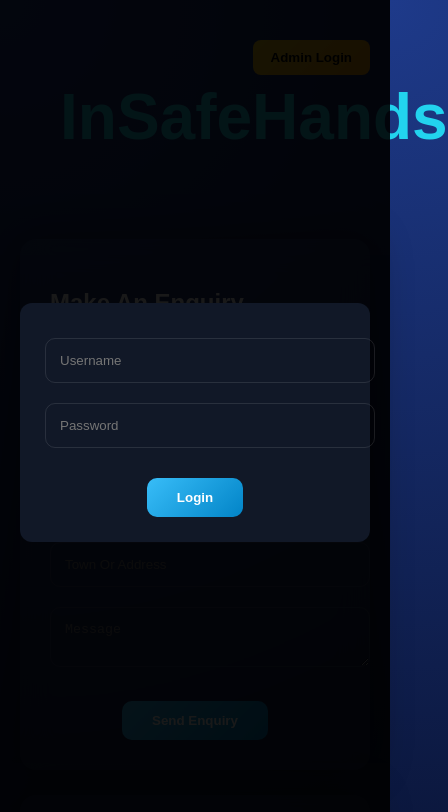
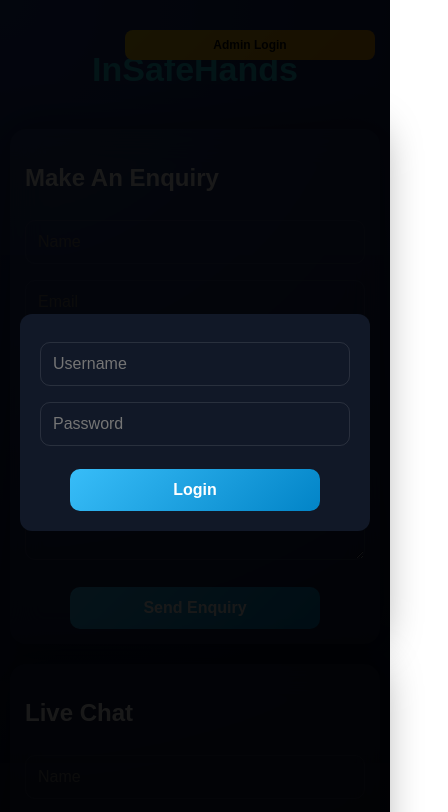
Before and after one commit to rumseycatherine255-svg/botty, a website: page public/index.html in a window 390 px wide. Both pictures are taken after a click on the button "Admin Login". Shown: the top 812 px of the page, 448 px wide, since content can reach past the window. Drawn offline with Linux system fonts and the light colour scheme.

Commit message:
Update index.html

```diff
--- a/public/index.html
+++ b/public/index.html
@@ -14,24 +14,27 @@
 
     #adminBtn {
       position: fixed;
-      top: 20px;
-      right: 20px;
+      top: 15px;
+      right: 15px;
       background: linear-gradient(135deg, #facc15, #f59e0b);
       border: none;
-      padding: 10px 18px;
+      padding: 10px 14px;
       border-radius: 8px;
       font-weight: bold;
       cursor: pointer;
       color: black;
+      font-size: 14px;
     }
 
     header {
-      padding: 80px 60px 40px;
+      padding: 60px 20px 20px;
+      text-align: center;
     }
 
     .title {
-      font-size: 64px;
+      font-size: 48px;
       font-weight: bold;
+      word-break: break-word;
     }
 
     .title span {
@@ -40,45 +43,55 @@
 
     .subtitle {
       margin-top: 10px;
-      font-size: 20px;
+      font-size: 16px;
       color: #ccc;
     }
 
     .container {
       max-width: 900px;
       margin: auto;
-      padding: 20px;
+      padding: 15px;
     }
 
     .card {
       background: rgba(255,255,255,0.05);
       backdrop-filter: blur(15px);
       border-radius: 16px;
-      padding: 30px;
-      margin: 25px 0;
+      padding: 20px;
+      margin: 20px 0;
       box-shadow: 0 0 40px rgba(0,0,0,0.4);
     }
 
     input, textarea {
       width: 100%;
-      padding: 14px;
-      margin: 10px 0;
+      padding: 12px;
+      margin: 8px 0;
       border-radius: 10px;
       border: 1px solid rgba(255,255,255,0.1);
       background: transparent;
       color: white;
+      font-size: 16px;
+      box-sizing: border-box;
+    }
+
+    textarea {
+      min-height: 100px;
+      resize: vertical;
     }
 
     button {
       display: block;
-      margin: 20px auto 0;
-      padding: 12px 30px;
+      margin: 15px auto 0;
+      padding: 12px 20px;
       border-radius: 10px;
       border: none;
       background: linear-gradient(135deg, #38bdf8, #0284c7);
       color: white;
       font-weight: bold;
       cursor: pointer;
+      font-size: 16px;
+      width: 100%;
+      max-width: 250px;
     }
 
     #loginBox {
@@ -88,22 +101,50 @@
       background: rgba(0,0,0,0.9);
       align-items: center;
       justify-content: center;
+      padding: 20px;
     }
 
     #loginInner {
       background: #111827;
-      padding: 25px;
+      padding: 20px;
       border-radius: 12px;
-      width: 300px;
+      width: 100%;
+      max-width: 320px;
     }
 
-    #adminPanel { display: none; }
+    #adminPanel {
+      display: none;
+    }
 
     .msg {
       background: #1e293b;
       padding: 10px;
       margin: 6px 0;
       border-radius: 8px;
+      word-break: break-word;
+    }
+
+    @media (max-width: 600px) {
+      .title {
+        font-size: 34px;
+      }
+
+      header {
+        padding: 50px 15px 10px;
+      }
+
+      .container {
+        padding: 10px;
+      }
+
+      .card {
+        padding: 15px;
+      }
+
+      #adminBtn {
+        font-size: 12px;
+        padding: 8px 12px;
+      }
     }
   </style>
 </head>
@@ -113,7 +154,7 @@
 <button id="adminBtn" onclick="openLogin()">Admin Login</button>
 
 <header>
-  <div class="title"><span> InSafeHands</div>
+  <div class="title"><span>InSafeHands</span></div>
 </header>
 
 <div class="container">
@@ -154,30 +195,34 @@
 </div>
 
 <script>
-
 function openLogin() {
-  loginBox.style.display = "flex";
+  document.getElementById("loginBox").style.display = "flex";
 }
 
 function login() {
-  if (user.value === "Cat" && pass.value === "Admin") {
-    loginBox.style.display = "none";
-    adminPanel.style.display = "block";
+  const user = document.getElementById("user").value;
+  const pass = document.getElementById("pass").value;
+
+  if (user === "Cat" && pass === "Admin") {
+    document.getElementById("loginBox").style.display = "none";
+    document.getElementById("adminPanel").style.display = "block";
     loadData();
+  } else {
+    alert("Invalid login");
   }
 }
 
-/* QUOTE WITH ERROR DISPLAY */
+/* QUOTE */
 async function sendQuote() {
   const res = await fetch("/send-quote", {
     method: "POST",
     headers: {"Content-Type":"application/json"},
     body: JSON.stringify({
-      name: qname.value,
-      email: qemail.value,
-      phone: qphone.value,
-      address: qaddress.value,
-      message: qmsg.value
+      name: document.getElementById("qname").value,
+      email: document.getElementById("qemail").value,
+      phone: document.getElementById("qphone").value,
+      address: document.getElementById("qaddress").value,
+      message: document.getElementById("qmsg").value
     })
   });
 
@@ -196,8 +241,8 @@ async function sendChat() {
     method: "POST",
     headers: {"Content-Type":"application/json"},
     body: JSON.stringify({
-      name: cname.value,
-      message: cmsg.value
+      name: document.getElementById("cname").value,
+      message: document.getElementById("cmsg").value
     })
   });
 
@@ -205,10 +250,12 @@ async function sendChat() {
 
   if (data.success) {
     alert("Message sent ✔");
+  } else {
+    alert("Failed to send");
   }
 }
 
-/* ADMIN */
+/* ADMIN DATA */
 async function loadData() {
   const res = await fetch("/data");
   const data = await res.json();
@@ -236,9 +283,8 @@ async function loadData() {
     `;
   });
 
-  output.innerHTML = html;
+  document.getElementById("output").innerHTML = html;
 }
-
 </script>
 
 </body>
```
